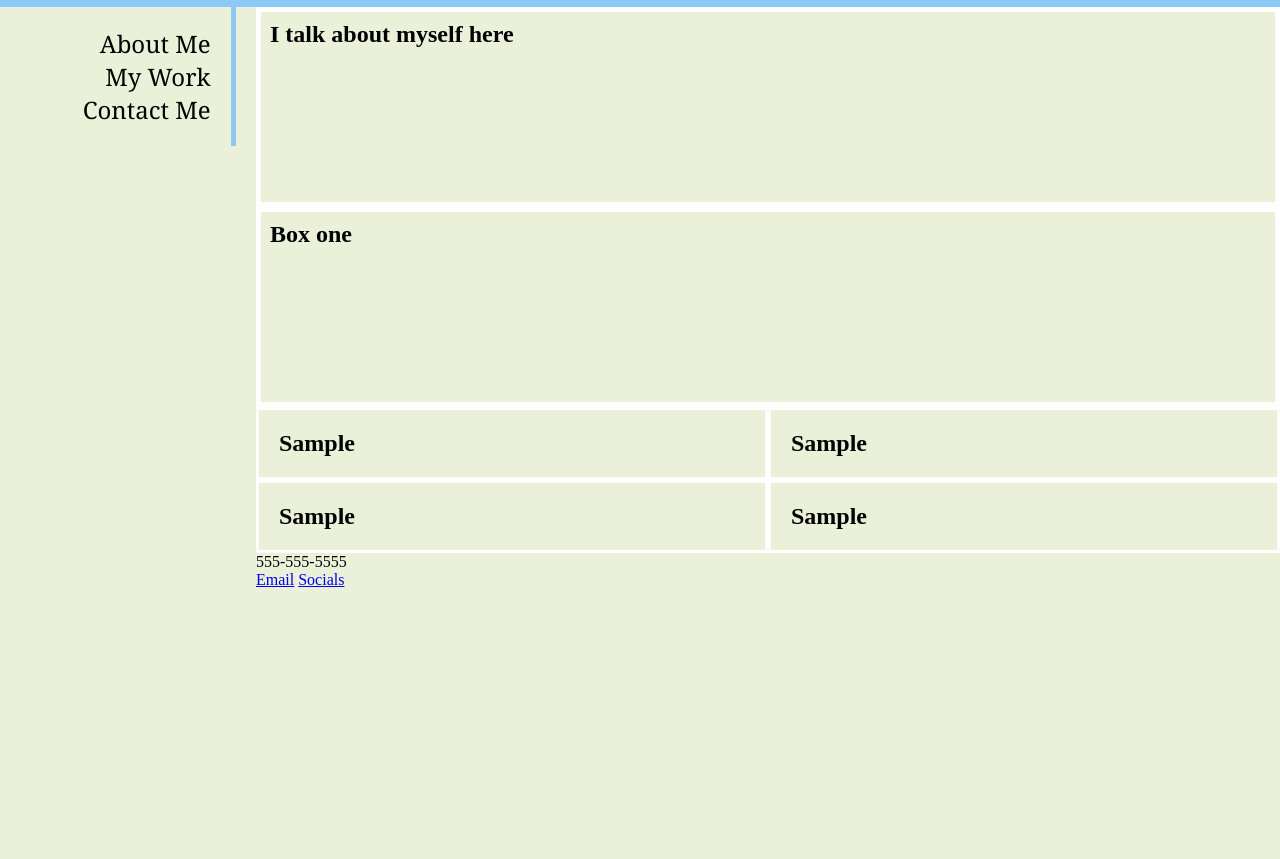
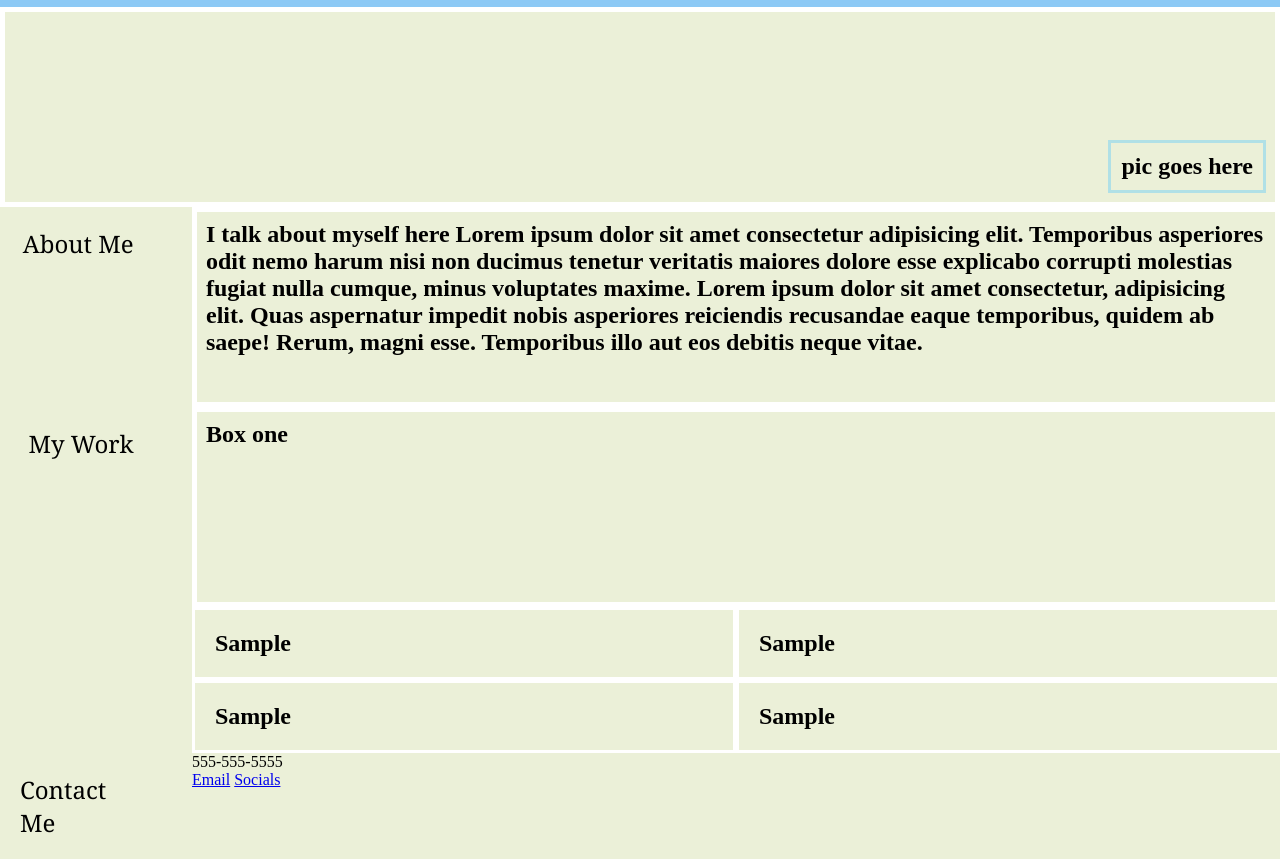
Before and after one commit to efrainrf/MyPortfolio, a plain HTML site: page index.html in a window 1280 px wide. Shown: the part 49-908 px from the top of the page. Before the commit the page ends 800 px from the top, so only its background shows below. Drawn offline with Linux system fonts and the light colour scheme.

Commit message:
fixed the aside for now

```diff
--- a/assets/style.css
+++ b/assets/style.css
@@ -45,16 +45,28 @@ nav a {
 
 }
 
+.pic {
+
+}
+
+.picholder {
+    height: 200px;
+    border: 5px solid rgb(255, 255, 255);
+    padding: 9px;
+    display: flex;
+    justify-content: end;
+    align-items: end;
+
+}
+
+.pictext {
+    display: inline-block;
+    padding: 10px;
+    border: 3px solid powderblue;
+}
+
 .sidebar {
     position: relative;
-}
-
-.about {
-    position: absolute;
-    top: 0;
-    bottom: 0;
-    width: 100px;
-    background-color: var(--darkblue);
 }
 
 .aboutme {
@@ -62,10 +74,9 @@ nav a {
     padding: 20px;
     clear: both;
     float: left;
-    width: 18.4%;
+    width: 12%;
     height: 100%;
     font-family: 'Gill Sans', 'Gill Sans MT', Calibri, 'Trebuchet MS', sans-serif;
-    border-right: 5px solid var(--skyblue);
 }
 
 
@@ -76,7 +87,7 @@ nav a {
 }
 
 .core{
-width: 80%;
+width: 85%;
 float: right;
 }
 
--- a/index.html
+++ b/index.html
@@ -19,20 +19,39 @@
         <a href="https://css-tricks.com/">Contact Me</a>
         </div>
     </nav>
+
 </header>
-<div class="sidebar">
-    <aside class="aboutme">
-<p class="asidetext"> About Me</p>
-<p class="asidetext">My Work</p>
-<p class="asidetext">Contact Me</p>
+
+<section class="pic">
+<div class="picholder">
+    <h2 class="pictext">pic goes here</h2>
+    </div>
+</section>
+
+<aside class="sidebar">
+    <div class="aboutme">
+        <p class="asidetext">About Me
+        </p>
+    </div>
 </aside>
+
+
+<article>
+<main class="core">
+<div class="boxone">
+<h2 class="boxtext">I talk about myself here Lorem ipsum dolor sit amet consectetur adipisicing elit. Temporibus asperiores odit nemo harum nisi non ducimus tenetur veritatis maiores dolore esse explicabo corrupti molestias fugiat nulla cumque, minus voluptates maxime. Lorem ipsum dolor sit amet consectetur, adipisicing elit. Quas aspernatur impedit nobis asperiores reiciendis recusandae eaque temporibus, quidem ab saepe! Rerum, magni esse. Temporibus illo aut eos debitis neque vitae.
+</h2>
 </div>
+</main>
 
-<div class="core">
-<div class="boxone">
-<h2 class="boxtext">I talk about myself here</h2>
-</div>
+<aside class="sidebar">
+    <div class="aboutme">
+        <p class="asidetext">My Work
+        </p>
+    </div>
+</aside>
 
+<main class="core">
 <div class="boxone">
     <h2 class="boxtext">Box one</h2>
     </div>
@@ -51,11 +70,23 @@
     <h2 class="cardtext">Sample</h2>
 </div>
 </div>
+</main>
 
+<aside class="sidebar">
+    <div class="aboutme">
+        <p class="asidetext">Contact Me
+        </p>
+    </div>
+</aside>
+
+<main class="core">
 <footer>
     <p>555-555-5555</p>
     <a href="https://google.com" class="email">Email</a>
     <a href="https://google.com" class="social">Socials</a>
 </footer>
+</div>
+</main>
+</article>
 </body>
 </html>
```
